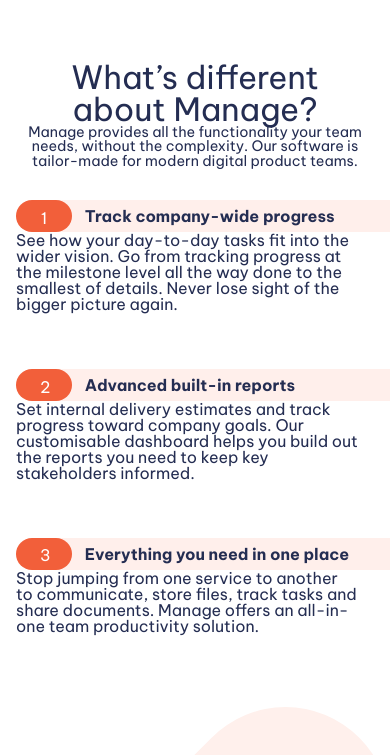
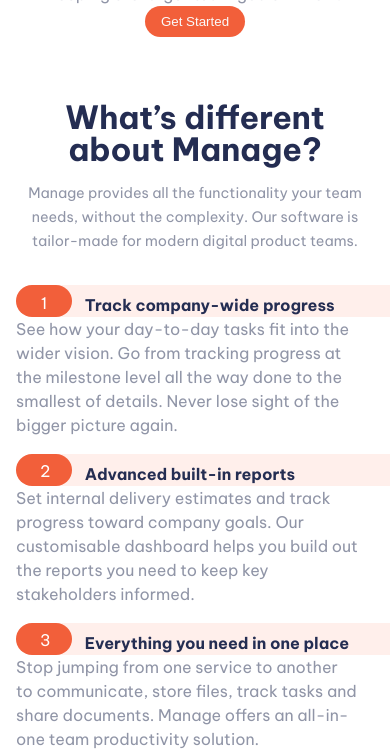
Before and after one commit to AngeliqueDF/manage-landing-page, a website: page index.html in a window 390 px wide. Shown: the part 643-1398 px from the top of the page. Drawn offline with Linux system fonts and the light colour scheme; files whose address does not match are found by name.

Commit message:
Improve mobile layout styles

```diff
--- a/src/css/style.css
+++ b/src/css/style.css
@@ -73,10 +73,16 @@
 	background-size: 100% auto;
 }
 
+h2 {
+	margin-bottom: 1rem;
+	font-weight: 700;
+	font-size: 2rem;
+	text-align: center;
 }
 
 p {
 	color: var(--dark-grayish-blue);
+	line-height: 1.5rem;
 }
 
 .cta-button {
@@ -142,6 +148,7 @@
 	border: unset;
 	border-radius: 12rem;
 	padding: 0.5rem 1rem;
+	padding: 1rem 1.5rem;
 }
 
 footer input[type="submit"] {
```
